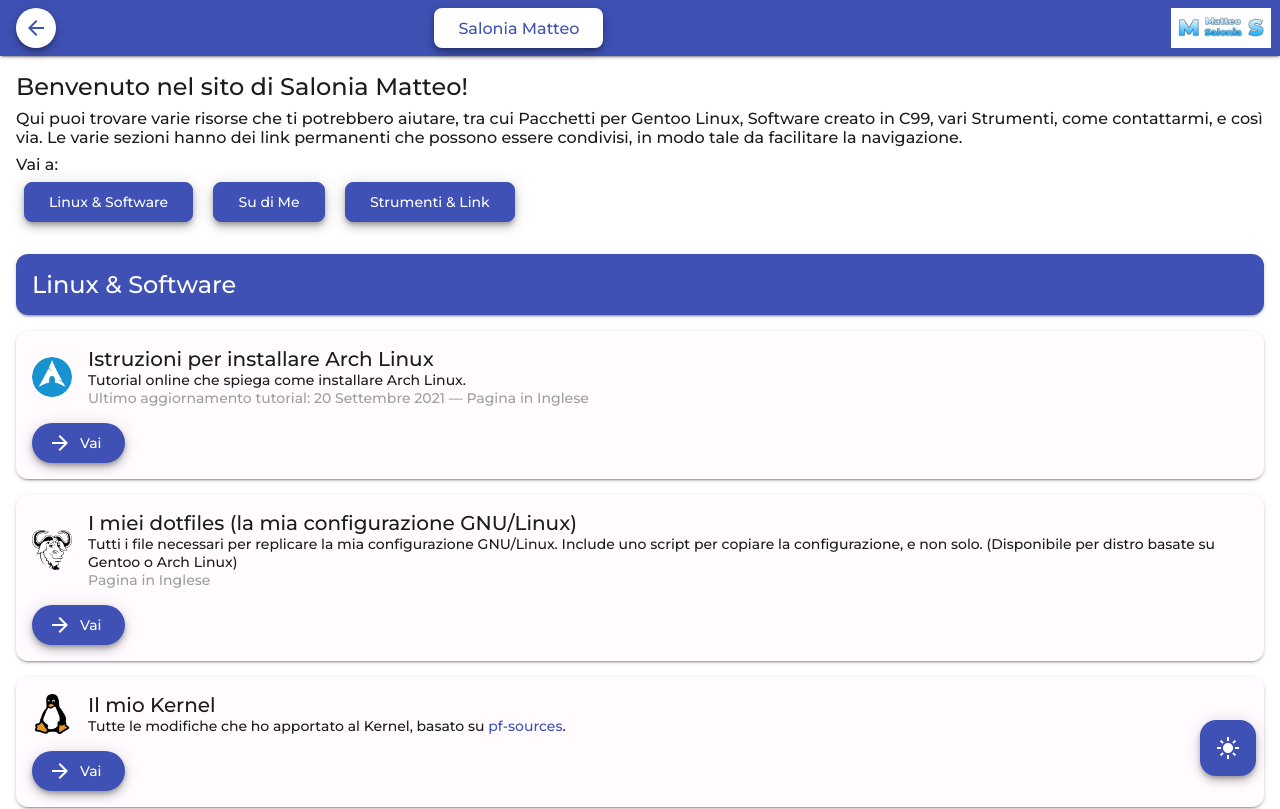
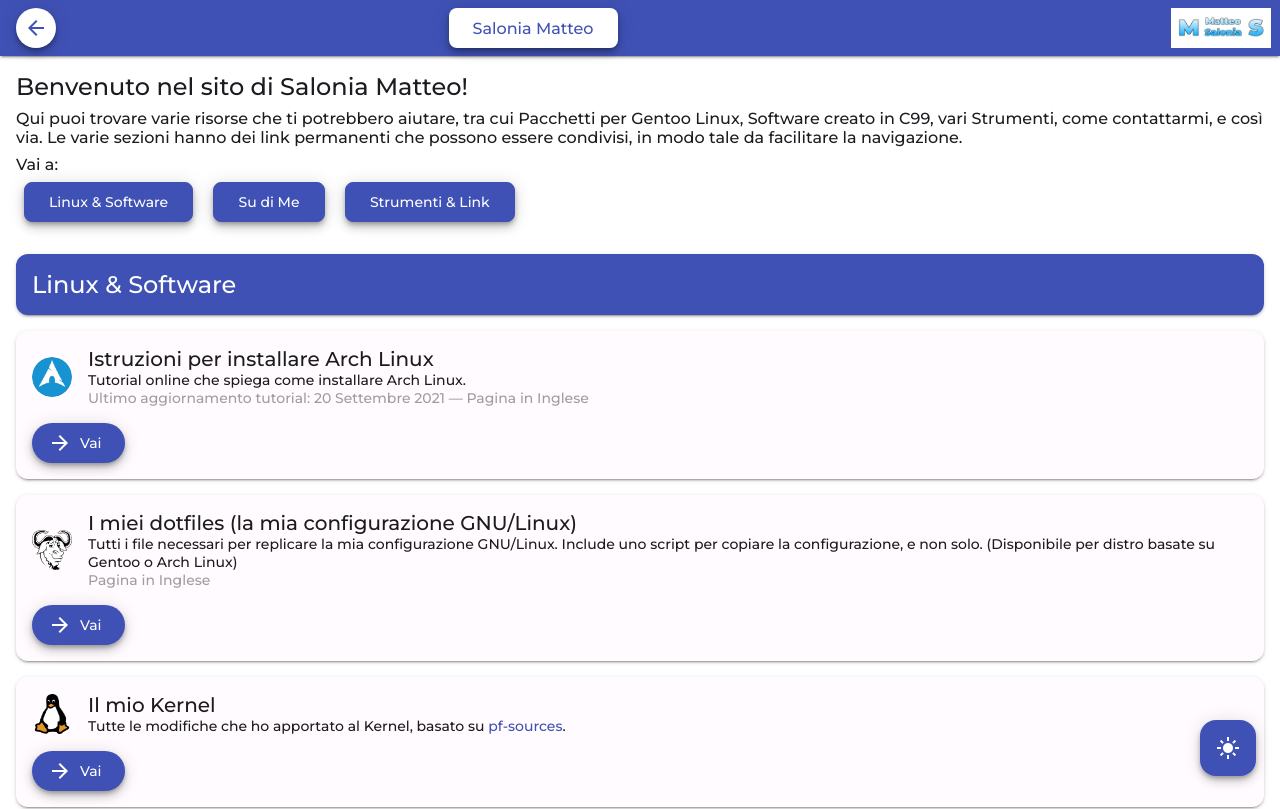
Before and after one commit to saloniamatteo/saloniamatteo.github.io, a website: page it/index.html in a window 1280 px wide. Shown: the top 809 px of the page. Drawn offline with nearby package versions, Linux system fonts and the light colour scheme.

Commit message:
it/index: fix header

```diff
--- a/it/index.html
+++ b/it/index.html
@@ -43,13 +43,13 @@
 	<!-- Header -->
 	<header class="fixed small-padding indigo white-text">
 		<div class="grid middle-align">
-			<div class="s4">
+			<div class="s2">
 				<a class="button circle white indigo-text" href="../index.html">
 					<i>arrow_backward</i>
 				</a>
 			</div>
 
-			<div class="s4">
+			<div class="s6 center-align">
 				<a class="button center-align large-text no-margin indigo-text white" href="https://salonia.it">
 					<p class="large-text">Salonia Matteo</p>
 				</a>
```
